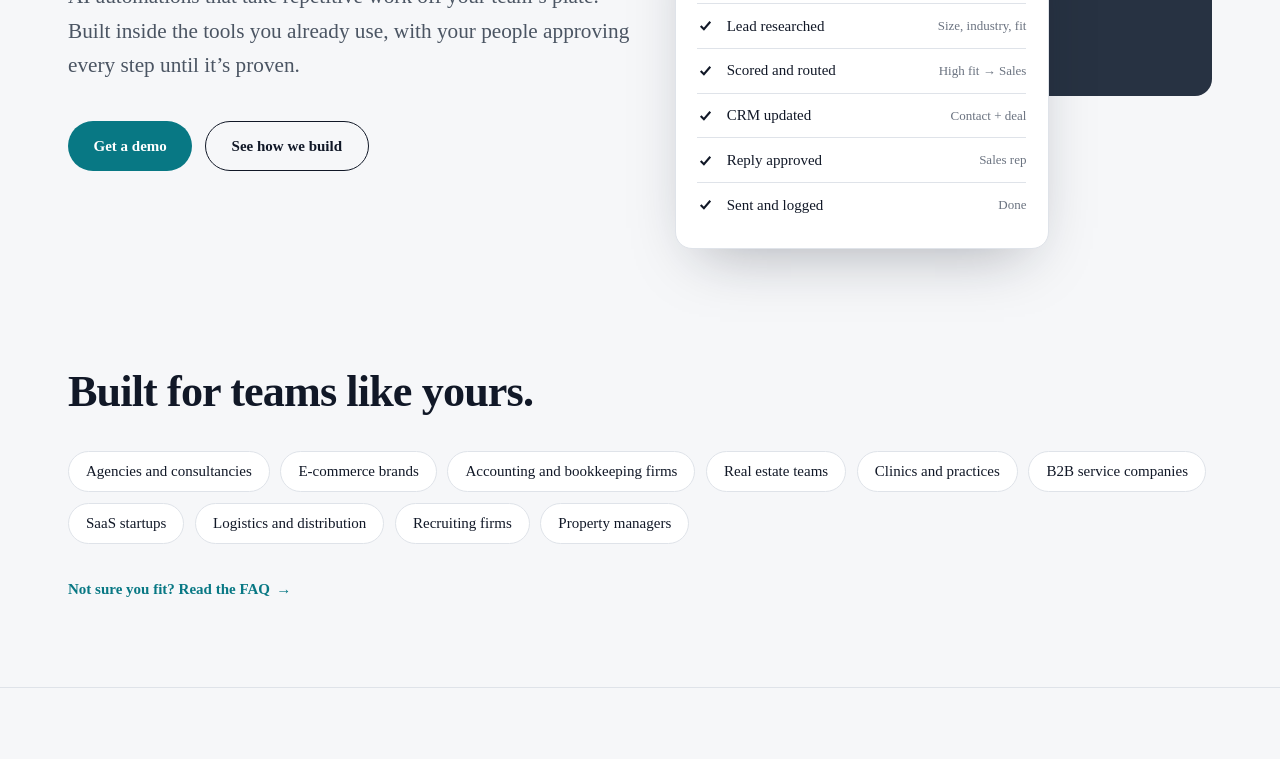
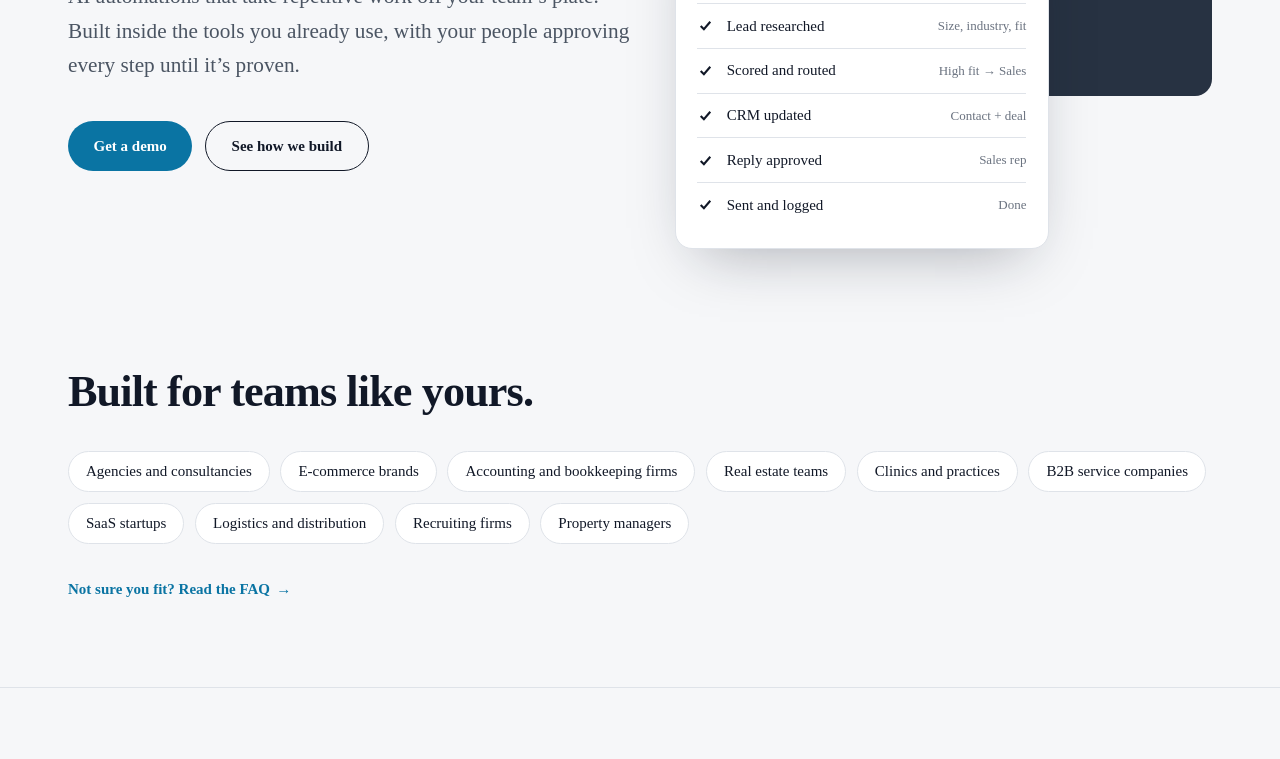
Before and after one commit to centerautomation-ai/centerautomation-home, an Astro site: page / in a window 1280 px wide. Shown: the part 469-1228 px from the top of the page. Built offline with nearby package versions, Linux system fonts and the light colour scheme; Astro itself is replaced by a stand-in of ours.

Commit message:
Shift accent from green-leaning turquoise to turquoise blue
Co-Authored-By: Claude Opus 5.5 <noreply@anthropic.com>
Claude-Session: https://claude.ai/code/session_01HruAPV5Z5z7AhzDDL2A8Aj

```diff
--- a/src/styles/global.css
+++ b/src/styles/global.css
@@ -13,12 +13,12 @@
 	--color-line: #dfe3e9;
 	--color-muted: #4b5563;
 	--color-subtle: #6b7380;
-	/* Turquoise. `accent` is dark enough for white button text and links (WCAG AA). */
-	--color-accent: #087884;
-	--color-accent-strong: #06606a;
-	--color-accent-soft: #e2f6f7;
-	/* Bright turquoise for large decorative blocks only, never for text. */
-	--color-turquoise: #19c3cf;
+	/* Turquoise blue. `accent` is dark enough for white button text and links (WCAG AA). */
+	--color-accent: #0a74a3;
+	--color-accent-strong: #075d84;
+	--color-accent-soft: #e3f4fa;
+	/* Bright turquoise blue for large decorative blocks only, never for text. */
+	--color-turquoise: #1ab3dd;
 }
 
 @layer base {
```
